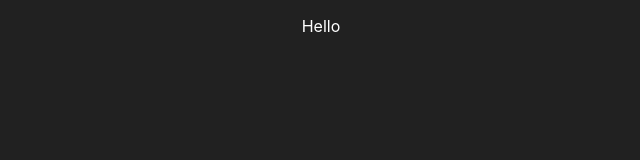
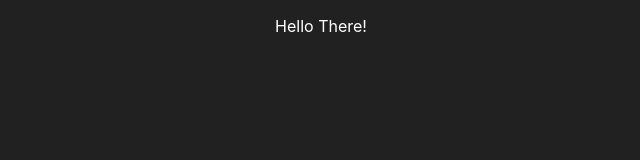
Before and after one commit to FadyGrAb/fadyinthecloud.click, a React (Create React App) app in the folder frontend/: page / in a window 1280 px wide. Shown: the top 160 px of the page, without its empty margins (319-959 px from the left). Built offline with nearby package versions, Linux system fonts and the light colour scheme.

Commit message:
test github actions

```diff
--- a/frontend/src/App.js
+++ b/frontend/src/App.js
@@ -3,7 +3,7 @@ import "./App.css";
 function App() {
   return (
     <div className="App">
-      <p> Hello </p>
+      <p> Hello There!</p>
     </div>
   );
 }
```
